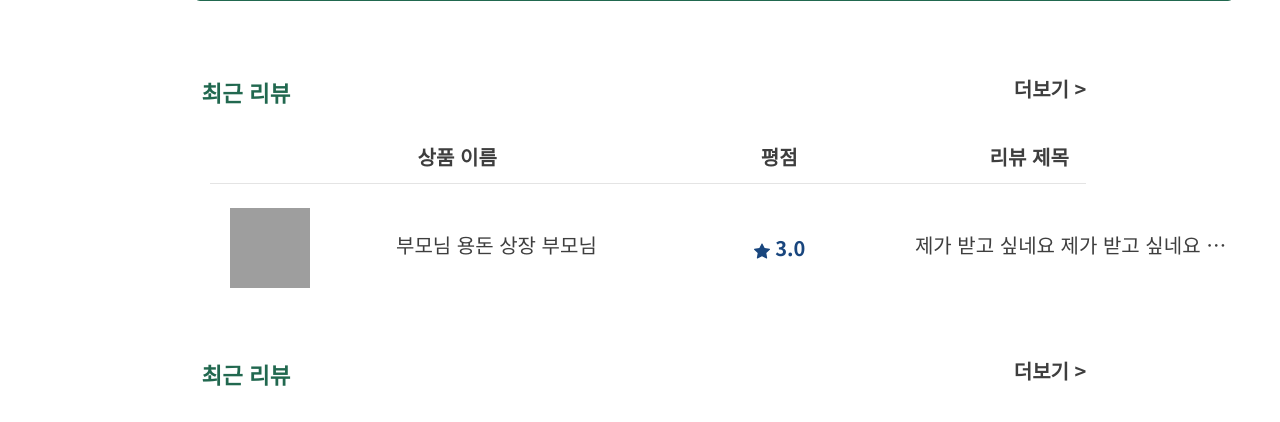
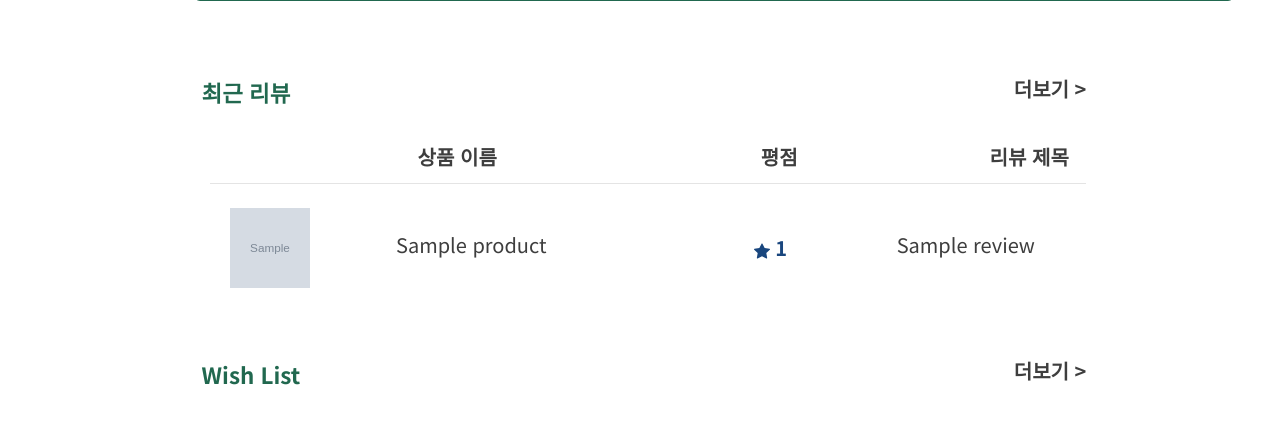
Before and after one commit to hyejinny97/TBT, a Django app: page /accounts/1/detail/ in a window 1280 px wide. Shown: the part 591-1013 px from the top of the page. Run offline with Django 3.2, Linux system fonts and the light colour scheme; tables that the repository leaves empty hold one stand-in row (values such as "Sample post"); grey boxes marked "Sample" are stand-in pictures; some libraries are stand-ins or nearby versions; grey boxes are pictures that could not be loaded.

Commit message:
마이프로필 wishlist, review 이미지 재수정(상품 모델 변경)

```diff
--- a/accounts/templates/accounts/detail.html
+++ b/accounts/templates/accounts/detail.html
@@ -125,29 +125,6 @@
         <!-- 최근 리뷰 -->
         <div class="main__title">
           <p class="sub__title">최근 리뷰</p>
-          <a class="plus__title" href="{% url 'accounts:reviewlist' request.user.pk%}">더보기 ></a>
-        </div>
-        <section class="review">
-          <div class="review__category">
-            <span class="category__name">상품 이름</span><span class="category__grade">평점</span><span class="category__title">리뷰 제목</span>
-          </div>
-          <hr class="line"/>
-          <div class="review__container">
-            <img class="review__img" src="http://thumbnail.10x10.co.kr/webimage/image/basic600/362/B003627654.jpg?cmd=thumb&w=500&h=500&fit=true&ws=false" alt="review-img"/>
-            <span class="review__name">부모님 용돈 상장 부모님</span>
-            <span class="review__grade">
-              <svg class="bi bi-star-fill" xmlns="http://www.w3.org/2000/svg" width="16" height="16" fill="currentColor" viewbox="0 0 16 16">
-                <path d="M3.612 15.443c-.386.198-.824-.149-.746-.592l.83-4.73L.173 6.765c-.329-.314-.158-.888.283-.95l4.898-.696L7.538.792c.197-.39.73-.39.927 0l2.184 4.327 4.898.696c.441.062.612.636.282.95l-3.522 3.356.83 4.73c.078.443-.36.79-.746.592L8 13.187l-4.389 2.256z"/>
-              </svg>
-              3.0</span>
-            <span class="review__title">제가 받고 싶네요 제가 받고 싶네요 제가 받고 싶네요 제가 받고 싶네요</span>
-          </div>
-        </section>
-
-
-      <!-- 최근 리뷰 -->
-      <div class="main__title">
-        <p class="sub__title">최근 리뷰</p>
           <a class="plus__title" href="{% url 'accounts:review_list' request.user.pk%}">더보기 ></a>
         </div>
         <section class="review">
@@ -159,7 +136,7 @@
           {% for review in reviews %}
             <div class="review__container">
               <a href="{% url 'products:products_detail' review.product.pk %}">
-              <img class="review__img" src="{{ review.product.product_image.url }}" alt="review-img"/>
+                <img class="review__img" src="{{ review.product.product_image.all.first.image.url }}" alt="review-img"/>
                 <span class="review__name">{{ review.product.name }}</span>
               </a>
               <span class="review__grade">
@@ -175,6 +152,41 @@
 
         </section>
 
+        <!-- Wish List -->
+        <div class="main__title">
+          <p class="sub__title">Wish List</p>
+          <a class="plus__title" href="{% url 'accounts:wishlist' request.user.pk%}">더보기 ></a>
+        </div>
+        <div class="wishlist__content">
+          {% if user.like_products.all %}
+            {% for product in user.like_products.all %}
+              <a href="{% url "products:products_detail" product.pk %}">
+                <div class="wishlist__box">
+                  <img class="wishlist__img" src="{{ product.product_image.all.first.image.url }}" alt="wishlist-img"/>
+                  <p class="wishlist__title">{{ product.name }}</p>
+                  <p class="wishlist__price">{{ product.pay }}원</p>
+                </a>
+              </div>
+            {% endfor %}
+          {% endif %}
+          <div class="wishlist__box">
+            <img class="wishlist__img" src="http://thumbnail.10x10.co.kr/webimage/image/basic600/482/B004820641.jpg?cmd=thumb&w=500&h=500&fit=true&ws=false" alt="wishlist-img"/>
+            <p class="wishlist__title">아이코닉 2023 두줄 다이어리</p>
+            <p class="wishlist__price">10,880원</p>
+          </div>
+          <div class="wishlist__box">
+            <img class="wishlist__img" src="http://thumbnail.10x10.co.kr/webimage/image/basic600/482/B004820641.jpg?cmd=thumb&w=500&h=500&fit=true&ws=false" alt="wishlist-img"/>
+            <p class="wishlist__title">아이코닉 2023 두줄 다이어리</p>
+            <p class="wishlist__price">10,880원</p>
+          </div>
+        </div>
+      </section>
+
+      <!-- JavaScript Bundle with Popper -->
+      <script src="https://cdn.jsdelivr.net/npm/bootstrap@5.2.2/dist/js/bootstrap.bundle.min.js" integrity="sha384-OERcA2EqjJCMA+/3y+gxIOqMEjwtxJY7qPCqsdltbNJuaOe923+mo//f6V8Qbsw3" crossorigin="anonymous"></script>
+    </body>
+
+  </html>
   <script>
     const hide = document.querySelector('.hide__order');
     const arrowBtn = document.querySelector('.arrow__down');
--- a/accounts/templates/accounts/review_list.html
+++ b/accounts/templates/accounts/review_list.html
@@ -30,7 +30,7 @@
           {% for review in reviews %}
             <div class="review__container">
               <a href="{% url 'products:products_detail' review.product.pk %}">
-                <img class="review__img" src="{{ review.product.product_image.url }}" alt="review-img"/>
+                <img class="review__img" src="{{ review.product.product_image.all.first.image.url }}" alt="review-img"/>
                 <span class="review__name">{{ review.product.name }}</span>
               </a>
               <span class="review__grade">
--- a/accounts/templates/accounts/wishlist.html
+++ b/accounts/templates/accounts/wishlist.html
@@ -32,7 +32,7 @@
               <a href="{% url "products:products_detail" product.pk %}">
                 <li class="wishlist__box">
                   <input class="checkbox" type="checkbox" name="answer[]" id="opt-in"/>
-                  <img class="wishlist__img" src="{{ product.product_image.url }}" alt="wishlist-img"/>
+                  <img class="wishlist__img" src="{{ product.product_image.all.first.image.url }}" alt="wishlist-img"/>
                   <p class="wishlist__title">{{ product.name }}</p>
                   <p class="wishlist__price">{{ product.pay }}</p>
                 </li>
--- a/accounts/views.py
+++ b/accounts/views.py
@@ -1,7 +1,7 @@
 from django.shortcuts import render, redirect, get_object_or_404
 from .forms import CustomCreationUserForm, CustomChangeUserForm
 from .forms import CustomAuthenticationForm
-from products.models import Product
+from products.models import Product, ProductImage
 from reviews.models import Review
 from django.contrib.auth.forms import PasswordChangeForm
 from django.contrib.auth import update_session_auth_hash
@@ -53,13 +53,11 @@ def logout(request):
 
 def detail(request, user_pk):
     user = get_user_model().objects.get(pk=user_pk)
-    products = Review.objects.all()
     reviews = get_user_model().objects.get(pk=user_pk).review_set.all()
     context = {
         "user": user,
         "my": request.user,
         "reviews": reviews,
-        "products": products,
     }
     return render(request, "accounts/detail.html", context)
 
--- a/products/models.py
+++ b/products/models.py
@@ -14,7 +14,10 @@ class Product(models.Model):
 
 
 class ProductImage(models.Model):
-    product = models.ForeignKey(Product, on_delete=models.CASCADE)
+    product = models.ForeignKey(
+        Product, on_delete=models.CASCADE, related_name="product_image"
+    )
     image = models.ImageField(upload_to="images/", null=True)
 
+
 #  추가 모델 서브 이미지 모델 생성
```
Also changed, not shown: accounts/migrations/0001_initial.py, accounts/migrations/0002_alter_user_like_products.py (deleted), products/migrations/0001_initial.py, products/migrations/0002_alter_productimage_product.py (added), products/migrations/0002_auto_20221110_1423.py (deleted), products/migrations/0003_auto_20221110_1558.py (deleted), products/migrations/0004_auto_20221111_1623.py (deleted), products/migrations/0005_auto_20221111_1703.py (deleted), reviews/migrations/0001_initial.py, reviews/migrations/0002_review_like.py (deleted). Lines whose indentation alone changed are shown as unchanged.
